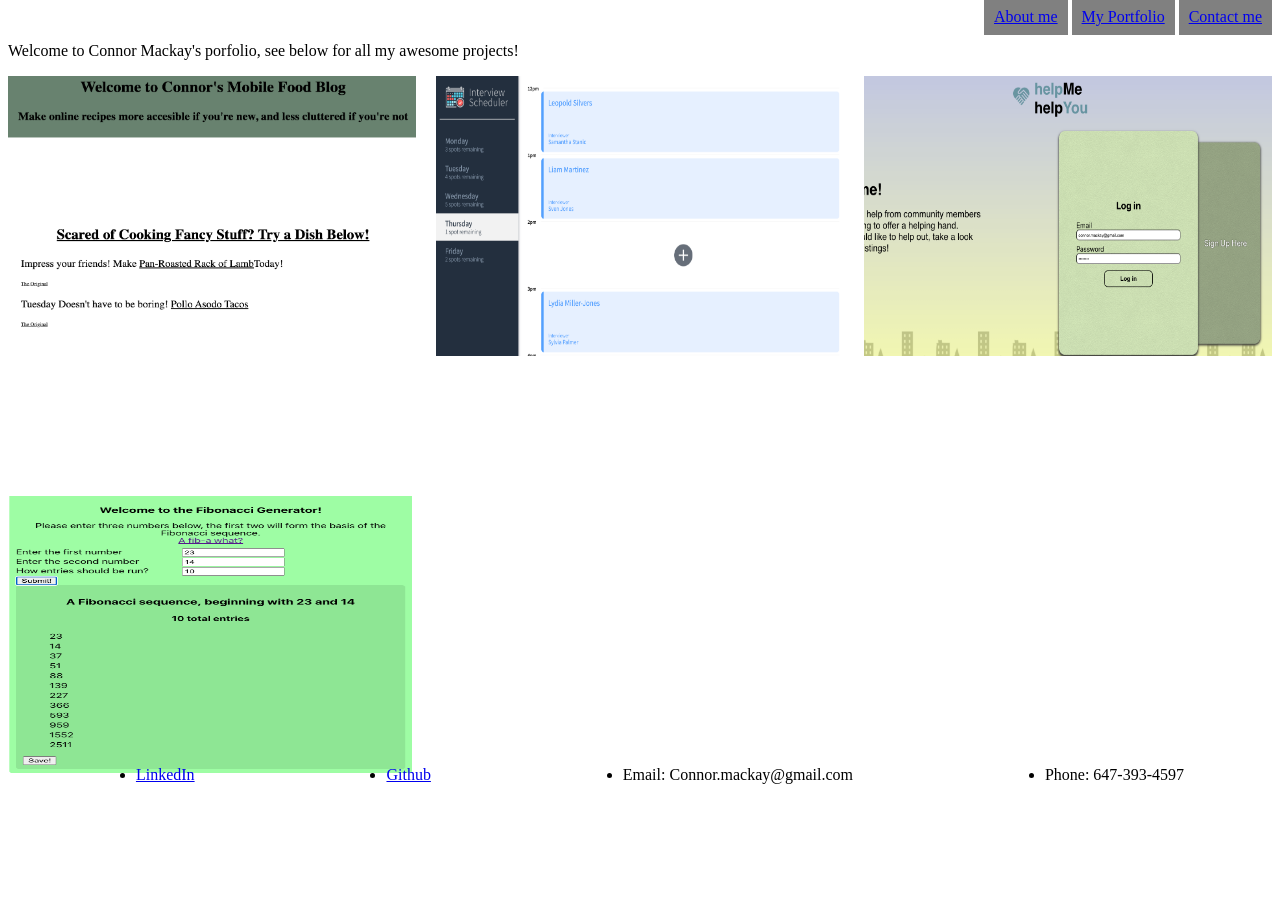
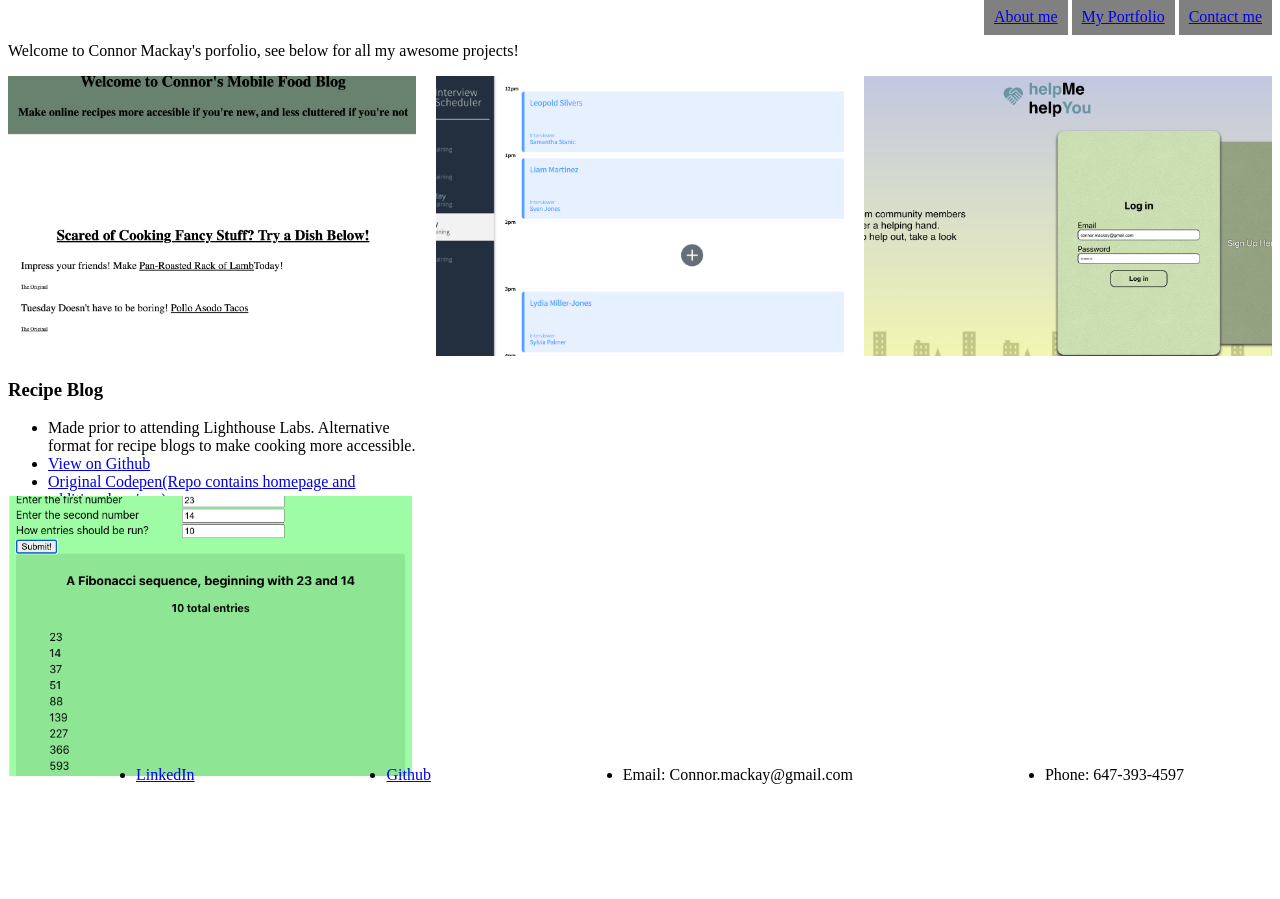
Before and after one commit to CD-Mackay/portfolio, a website: page index.html in a window 1280 px wide. Drawn offline with Linux system fonts and the light colour scheme.

Commit message:
add description to projects, links to repo

```diff
--- a/index.html
+++ b/index.html
@@ -18,6 +18,12 @@
       <div id="projects-grid">
         <div class="project-square">
           <img src="images/recipe.png" class="project-image" />
+          <h3>Recipe Blog</h3>
+          <ul>
+          <li>Made prior to attending Lighthouse Labs. Alternative format for recipe blogs to make cooking more accessible.</li>
+          <li><a href="https://github.com/CD-Mackay/Alternative-Recipe-Format" target="blank">View on Github </a></li>
+          <li><a href="https://codepen.io/CDMK/pen/YzWjowX">Original Codepen(Repo contains homepage and additional recipes)</a></li>
+          </ul>
         </div>
         <div class="project-square">
           <img src="images/scheduler.png" class="project-image" />
--- a/style.css
+++ b/style.css
@@ -32,6 +32,7 @@ footer {
 .project-image {
   width: 100%;
   height: 70%;
+  object-fit: cover;
 }
 .project-square {
   height: 400px;
```
